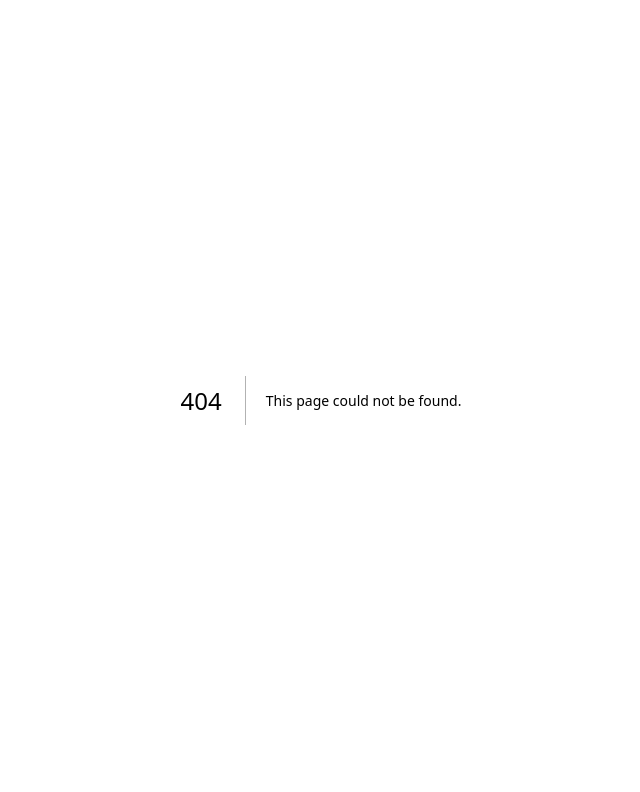
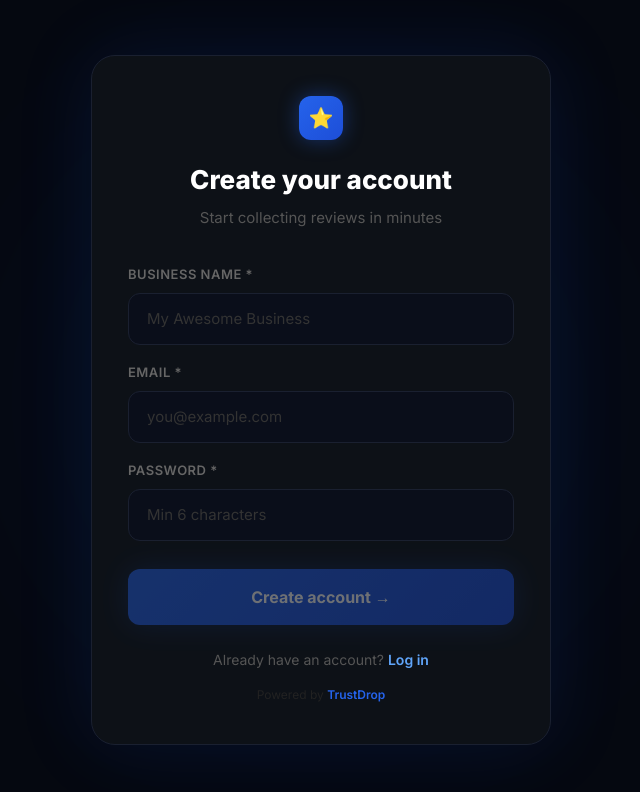
Before and after one commit to apexnova97-hash/trustdrop, a Next.js app: page /signup in a window 1280 px wide. Before the commit this address had no page. Shown: the top 792 px of the page, without its empty margins (319-959 px from the left). Built offline with nearby package versions, Linux system fonts and the light colour scheme; no server answers.

Commit message:
Create page.js

```diff
--- /dev/null
+++ b/app/signup/page.js
@@ -0,0 +1,121 @@
+'use client'
+import { useState } from 'react'
+import { supabase } from '../../lib/supabase'
+
+export default function SignupPage() {
+  const [email, setEmail] = useState('')
+  const [password, setPassword] = useState('')
+  const [businessName, setBusinessName] = useState('')
+  const [loading, setLoading] = useState(false)
+  const [done, setDone] = useState(false)
+  const [error, setError] = useState('')
+
+  async function handleSignup() {
+    setLoading(true)
+    setError('')
+
+    const slug = businessName.toLowerCase().replace(/\s+/g, '-').replace(/[^a-z0-9-]/g, '')
+
+    const { data, error: signupError } = await supabase.auth.signUp({
+      email,
+      password,
+    })
+
+    if (signupError) {
+      setError(signupError.message)
+      setLoading(false)
+      return
+    }
+
+    const { error: businessError } = await supabase
+      .from('businesses')
+      .insert({
+        id: data.user.id,
+        email,
+        business_name: businessName,
+        slug,
+      })
+
+    if (businessError) {
+      setError(businessError.message)
+      setLoading(false)
+      return
+    }
+
+    setDone(true)
+    setLoading(false)
+  }
+
+  if (done) {
+    return (
+      <div style={{ minHeight: '100vh', background: '#050810', display: 'flex', alignItems: 'center', justifyContent: 'center', padding: 24, fontFamily: "'Inter', sans-serif" }}>
+        <style>{`@import url('https://fonts.googleapis.com/css2?family=Inter:wght@400;500;600;700;800&display=swap'); * { box-sizing: border-box; margin: 0; padding: 0; }`}</style>
+        <div style={{ background: '#0d1117', border: '1px solid #1a2030', borderRadius: 24, padding: 48, maxWidth: 440, width: '100%', textAlign: 'center' }}>
+          <div style={{ fontSize: 48, marginBottom: 20 }}>📧</div>
+          <h2 style={{ fontSize: 24, fontWeight: 800, color: 'white', marginBottom: 12 }}>Check your email!</h2>
+          <p style={{ color: '#666', fontSize: 15, lineHeight: 1.7 }}>We sent a confirmation link to <span style={{ color: '#60a5fa' }}>{email}</span>. Click it to activate your account.</p>
+        </div>
+      </div>
+    )
+  }
+
+  return (
+    <div style={{ minHeight: '100vh', background: '#050810', display: 'flex', alignItems: 'center', justifyContent: 'center', padding: 24, fontFamily: "'Inter', sans-serif", position: 'relative', overflow: 'hidden' }}>
+      <style>{`
+        @import url('https://fonts.googleapis.com/css2?family=Inter:wght@400;500;600;700;800&display=swap');
+        * { box-sizing: border-box; margin: 0; padding: 0; }
+        .field { width: 100%; background: #0a0e1a; border: 1px solid #1a2030; border-radius: 12px; padding: 14px 18px; font-size: 15px; color: white; font-family: inherit; outline: none; transition: border-color 0.2s; }
+        .field:focus { border-color: #2563eb; box-shadow: 0 0 0 3px rgba(37,99,235,0.1); }
+        .field::placeholder { color: #333; }
+        .submit-btn { width: 100%; background: linear-gradient(135deg, #2563eb, #1d4ed8); color: white; border: none; padding: 16px; border-radius: 12px; font-size: 16px; font-weight: 700; cursor: pointer; transition: all 0.2s; font-family: inherit; box-shadow: 0 0 30px rgba(37,99,235,0.3); }
+        .submit-btn:hover:not(:disabled) { transform: translateY(-2px); box-shadow: 0 0 50px rgba(37,99,235,0.5); }
+        .submit-btn:disabled { opacity: 0.4; cursor: not-allowed; }
+      `}</style>
+
+      <div style={{ position: 'absolute', width: 500, height: 500, background: '#1d4ed8', borderRadius: '50%', filter: 'blur(130px)', opacity: 0.08, top: '50%', left: '50%', transform: 'translate(-50%,-50%)', pointerEvents: 'none' }} />
+
+      <div style={{ background: '#0d1117', border: '1px solid #1a2030', borderRadius: 24, padding: '40px 36px', maxWidth: 460, width: '100%', boxShadow: '0 0 80px rgba(37,99,235,0.12)', position: 'relative' }}>
+
+        <div style={{ textAlign: 'center', marginBottom: 36 }}>
+          <div style={{ width: 44, height: 44, background: 'linear-gradient(135deg, #2563eb, #1d4ed8)', borderRadius: 12, display: 'flex', alignItems: 'center', justifyContent: 'center', margin: '0 auto 20px', fontSize: 20, boxShadow: '0 0 20px rgba(37,99,235,0.4)' }}>⭐</div>
+          <h1 style={{ fontSize: 26, fontWeight: 800, color: 'white', marginBottom: 8 }}>Create your account</h1>
+          <p style={{ color: '#555', fontSize: 15 }}>Start collecting reviews in minutes</p>
+        </div>
+
+        {error && (
+          <div style={{ background: 'rgba(239,68,68,0.1)', border: '1px solid rgba(239,68,68,0.3)', borderRadius: 10, padding: '12px 16px', marginBottom: 20, color: '#ef4444', fontSize: 14 }}>
+            {error}
+          </div>
+        )}
+
+        <div style={{ marginBottom: 18 }}>
+          <label style={{ display: 'block', fontSize: 13, fontWeight: 600, color: '#666', marginBottom: 8, textTransform: 'uppercase', letterSpacing: '0.5px' }}>Business name *</label>
+          <input type="text" value={businessName} onChange={(e) => setBusinessName(e.target.value)} placeholder="My Awesome Business" className="field" />
+        </div>
+
+        <div style={{ marginBottom: 18 }}>
+          <label style={{ display: 'block', fontSize: 13, fontWeight: 600, color: '#666', marginBottom: 8, textTransform: 'uppercase', letterSpacing: '0.5px' }}>Email *</label>
+          <input type="email" value={email} onChange={(e) => setEmail(e.target.value)} placeholder="you@example.com" className="field" />
+        </div>
+
+        <div style={{ marginBottom: 28 }}>
+          <label style={{ display: 'block', fontSize: 13, fontWeight: 600, color: '#666', marginBottom: 8, textTransform: 'uppercase', letterSpacing: '0.5px' }}>Password *</label>
+          <input type="password" value={password} onChange={(e) => setPassword(e.target.value)} placeholder="Min 6 characters" className="field" />
+        </div>
+
+        <button className="submit-btn" onClick={handleSignup} disabled={!email || !password || !businessName || loading}>
+          {loading ? '⏳ Creating account...' : 'Create account →'}
+        </button>
+
+        <p style={{ textAlign: 'center', fontSize: 14, color: '#555', marginTop: 24 }}>
+          Already have an account?{' '}
+          <a href="/login" style={{ color: '#60a5fa', textDecoration: 'none', fontWeight: 600 }}>Log in</a>
+        </p>
+
+        <p style={{ textAlign: 'center', fontSize: 12, color: '#222', marginTop: 16 }}>
+          Powered by <span style={{ color: '#2563eb', fontWeight: 600 }}>TrustDrop</span>
+        </p>
+      </div>
+    </div>
+  )
+}
```
